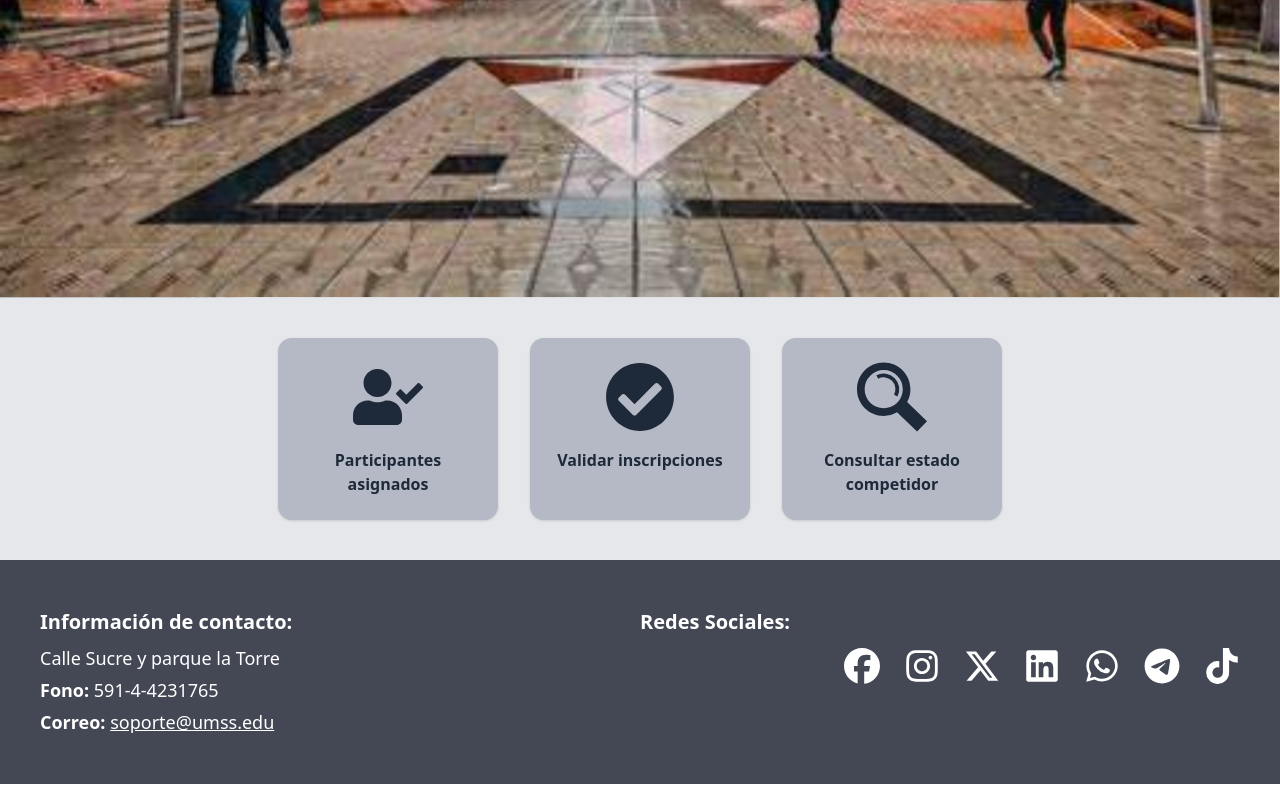
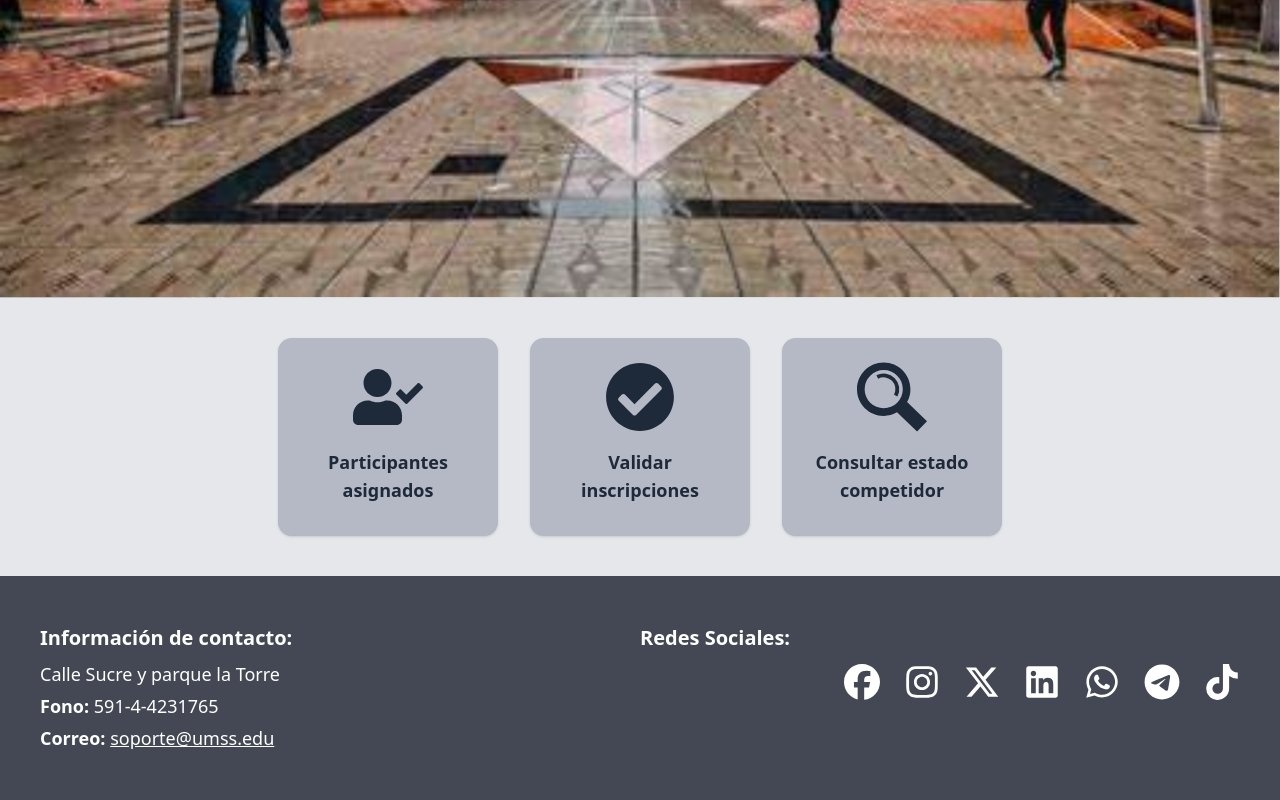
Before and after one commit to rolando2012/TechSprintFront, a Next.js app: page /tutor in a window 1280 px wide. Shown: the part 817-1617 px from the top of the page. Built offline with nearby package versions, Linux system fonts and the light colour scheme; no server answers; a web font is replaced by a local one.

Commit message:
refactor: mejorar la lógica de validación y optimizar la interfaz del tutor

```diff
--- a/src/app/cajero/page.tsx
+++ b/src/app/cajero/page.tsx
@@ -87,10 +87,7 @@ export default function CajeroPage() {
         year: 'numeric',
         month: 'long',
         day: 'numeric',
-        hour: '2-digit',
-        minute: '2-digit',
-        hour12: false,
-        timeZone: 'America/La_Paz'
+
       };
 
       // Formatear fechas para mostrar
@@ -117,9 +114,7 @@ export default function CajeroPage() {
               <p style="color: #0066cc; font-weight: bold; margin-top: 10px;">
                 📅 ${startFormatted}
               </p>
-              <p style="color: #666; margin-top: 10px; font-size: 0.9em;">
-                (Hora de Bolivia)
-              </p>
+
             </div>
           `,
           confirmButtonText: "Entendido"
@@ -143,9 +138,7 @@ export default function CajeroPage() {
               <p style="color: #cc0000; font-weight: bold; margin-top: 10px;">
                 📅 ${endFormatted}
               </p>
-              <p style="color: #666; margin-top: 10px; font-size: 0.9em;">
-                (Hora de Bolivia)
-              </p>
+
             </div>
           `,
           confirmButtonText: "Entendido"
--- a/src/app/tutor/page.tsx
+++ b/src/app/tutor/page.tsx
@@ -1,20 +1,236 @@
-'use client'
+"use client";
 
-import Image from 'next/image'
-import { FaUserCheck, FaCheckCircle, FaFileSignature } from 'react-icons/fa'
+import { useRouter } from "next/navigation";
+import Image from "next/image";
+import Link from "next/link";
+import Swal from "sweetalert2";
+import {
+  FaUserCheck,
+  FaCheckCircle,
+  FaFileSignature,
+} from "react-icons/fa";
 import { SiSearxng } from "react-icons/si";
-import Link from 'next/link'
 
 export default function TutorPage() {
+  const router = useRouter();
+
+  async function checkValidacion(): Promise<boolean> {
+    const BASE_URL = process.env.NEXT_PUBLIC_API_URL;
+
+    Swal.fire({
+      title: "Verificando fechas...",
+      allowOutsideClick: false,
+      didOpen: () => Swal.showLoading(),
+    });
+
+    try {
+      // Fetch con configuración para evitar cache
+      const res = await fetch(
+        `${BASE_URL}/consulta/competencia/validacion-etapa-general`,
+        {
+          method: 'GET',
+          headers: {
+            'Cache-Control': 'no-cache, no-store, must-revalidate',
+            'Pragma': 'no-cache',
+            'Expires': '0'
+          },
+          cache: 'no-store' // Next.js 15 cache configuration
+        }
+      );
+
+      if (!res.ok) {
+        throw new Error("No hay etapa de validación disponible.");
+      }
+
+      const data = await res.json();
+      const { competenciaNombre, validacionEtapa } = data;
+
+      // Validación de datos
+      if (!validacionEtapa || !validacionEtapa.fechaInicio || !validacionEtapa.horaInicio ||
+          !validacionEtapa.fechaFin || !validacionEtapa.horaFin) {
+        throw new Error("Datos de etapa de validación incompletos.");
+      }
+
+      // Función para convertir UTC a Bolivia (UTC-4)
+      const convertToBoliviaTime = (fechaUTC: string, horaUTC: string): Date => {
+        // Extraer fecha
+        const fecha = new Date(fechaUTC);
+
+        // Extraer hora (viene como "1970-01-01T04:00:00.000Z")
+        const horaDate = new Date(horaUTC);
+        const horas = horaDate.getUTCHours();
+        const minutos = horaDate.getUTCMinutes();
+        const segundos = horaDate.getUTCSeconds();
+
+        // Crear fecha completa en UTC
+        const fechaCompleta = new Date(Date.UTC(
+          fecha.getUTCFullYear(),
+          fecha.getUTCMonth(),
+          fecha.getUTCDate(),
+          horas,
+          minutos,
+          segundos
+        ));
+
+        // Convertir a hora Bolivia (UTC-4)
+        // Restamos 4 horas para obtener la hora local de Bolivia
+        const fechaBolivia = new Date(fechaCompleta.getTime() - (4 * 60 * 60 * 1000));
+
+        return fechaBolivia;
+      };
+
+      // Convertir fechas a hora Bolivia
+      const startBolivia = convertToBoliviaTime(validacionEtapa.fechaInicio, validacionEtapa.horaInicio);
+      const endBolivia = convertToBoliviaTime(validacionEtapa.fechaFin, validacionEtapa.horaFin);
+
+      // Obtener fecha actual en Bolivia
+      const nowUTC = new Date();
+      const nowBolivia = new Date(nowUTC.getTime() - (4 * 60 * 60 * 1000));
+
+      // Cerrar modal de loading
+      Swal.close();
+
+      // Opciones de formateo para Bolivia
+      const formatOptions: Intl.DateTimeFormatOptions = {
+        weekday: 'long',
+        year: 'numeric',
+        month: 'long',
+        day: 'numeric',
+
+      };
+
+      // Formatear fechas para mostrar
+      const startFormatted = startBolivia.toLocaleString("es-BO", formatOptions);
+      const endFormatted = endBolivia.toLocaleString("es-BO", formatOptions);
+
+      console.log('Fechas validación debug:', {
+        startUTC: validacionEtapa.fechaInicio,
+        horaUTC: validacionEtapa.horaInicio,
+        startBolivia: startBolivia.toISOString(),
+        nowBolivia: nowBolivia.toISOString(),
+        endBolivia: endBolivia.toISOString(),
+        startFormatted,
+        endFormatted
+      });
+
+      // Verificar estado de la etapa
+      if (nowBolivia < startBolivia) {
+        // Antes de la apertura
+        await Swal.fire({
+          icon: "info",
+          title: "Aún no disponible",
+          html: `
+            <div style="text-align: left; padding: 15px;">
+              <p><strong>La etapa de Validación de Requisitos de "${competenciaNombre}" se habilitará el:</strong></p>
+              <div style="background-color: #e3f2fd; padding: 15px; border-radius: 8px; margin: 15px 0;">
+                <p style="color: #1976d2; font-weight: bold; font-size: 1.1em; margin: 0;">
+                  📅 ${startFormatted}
+                </p>
+              </div>
+
+            </div>
+          `,
+          confirmButtonText: "Entendido",
+          confirmButtonColor: "#1976d2"
+        });
+        return false;
+      }
+
+      if (nowBolivia >= startBolivia && nowBolivia <= endBolivia) {
+        // Durante el periodo válido
+        return true;
+      }
+
+      if (nowBolivia > endBolivia) {
+        // Después de la fecha de fin
+        await Swal.fire({
+          icon: "warning",
+          title: "Período de validación finalizado",
+          html: `
+            <div style="text-align: left; padding: 15px;">
+              <p><strong>La etapa de Validación de Requisitos de "${competenciaNombre}" finalizó el:</p>
+              <div style="background-color: #fff3e0; padding: 15px; border-radius: 8px; margin: 15px 0;">
+                <p style="color: #f57c00; font-weight: bold; font-size: 1.1em; margin: 0;">
+                  📅 ${endFormatted}
+                </p>
+              </div>
+
+            </div>
+          `,
+          confirmButtonText: "Entendido",
+          confirmButtonColor: "#f57c00"
+        });
+        return false;
+      }
+
+      return false;
+
+    } catch (err: any) {
+      // Cerrar loading y mostrar error
+      Swal.close();
+
+      console.error('Error en checkValidacion:', err);
+
+      await Swal.fire({
+        icon: "error",
+        title: "Error de conexión",
+        html: `
+          <div style="text-align: left; padding: 15px;">
+            <p><strong>No se pudo verificar las fechas de validación:</strong></p>
+            <div style="background-color: #ffebee; padding: 15px; border-radius: 8px; margin: 15px 0;">
+              <p style="color: #d32f2f; font-weight: bold; margin: 0;">
+                ${err.message || "Error desconocido al conectar con el servidor."}
+              </p>
+            </div>
+            <p style="color: #666; font-size: 0.9em; text-align: center;">
+              Por favor, verifica tu conexión a internet y vuelve a intentar.
+            </p>
+          </div>
+        `,
+        confirmButtonText: "Reintentar",
+        confirmButtonColor: "#d32f2f",
+        showCancelButton: true,
+        cancelButtonText: "Volver"
+      });
+
+      return false;
+    }
+  }
+
+  const handleValidar = async () => {
+    try {
+      const isAvailable = await checkValidacion();
+      if (isAvailable) {
+        router.push("/tutor/validar");
+      }
+    } catch (error) {
+      console.error('Error al verificar validación:', error);
+    }
+  };
+
   const options = [
-    { icon: <FaUserCheck size={70} />, label: 'Participantes asignados',ruta:'/tutor/competidores' },
-    { icon: <FaCheckCircle size={70} />, label: 'Validar inscripciones',ruta:'/tutor/validar' },
-    { icon: <SiSearxng size={70} />, label: 'Consultar estado competidor',ruta:'/tutor/consulta' },
-  ]
+    {
+      icon: <FaUserCheck size={70} />,
+      label: "Participantes asignados",
+      ruta: "/tutor/competidores",
+      type: "link",
+    },
+    {
+      icon: <FaCheckCircle size={70} />,
+      label: "Validar inscripciones",
+      type: "button",
+      onClick: handleValidar,
+    },
+    {
+      icon: <SiSearxng size={70} />,
+      label: "Consultar estado competidor",
+      ruta: "/tutor/consulta",
+      type: "link",
+    },
+  ];
 
   return (
-    <>
-      <main className="min-h-screen bg-gray-100">
+    <main className="min-h-screen bg-gray-100 flex flex-col">
       {/* Imagen UMSS */}
       <section className="w-full">
         <Image
@@ -23,25 +239,51 @@ export default function TutorPage() {
           width={1200}
           height={500}
           className="w-full h-auto object-cover"
+          priority
         />
       </section>
 
+
       {/* Opciones del Tutor */}
-        <section className="bg-gray-200 py-10 px-4 flex flex-col md:flex-row justify-center gap-8">
-          {options.map(({ icon, label,ruta }) => (
+      <section className="bg-gray-200 py-10 px-4 flex flex-col md:flex-row justify-center gap-8 flex-1 items-center">
+        {options.map((opt) =>
+          opt.type === "link" ? (
             <Link
-              href={ruta}
-              key={label}
+              href={opt.ruta!}
+              key={opt.label}
               className="bg-bright-gray-300  rounded-xl p-6 w-full max-w-[220px] flex flex-col items-center
                   shadow hover:shadow-md cursor-pointer hover:bg-bright-gray-400
-                  transition-all transform hover:scale-105 active:scale-95"
+                  transition-all transform hover:scale-105 active:scale-95 focus:outline-none focus:ring-4 focus:ring-blue-300"
+              aria-label={opt.label}
             >
-              <div className="text-6xl mb-4 text-gray-800">{icon}</div>
-              <p className="font-semibold text-center text-gray-800">{label}</p>
+              <div className="text-6xl mb-4 text-gray-800 group-hover:text-gray-700 transition-colors">
+                {opt.icon}
+              </div>
+              <p className="font-semibold text-center text-gray-800 text-lg mb-2">
+                {opt.label}
+              </p>
+
             </Link>
-          ))}
+          ) : (
+            <button
+              key={opt.label}
+              onClick={opt.onClick}
+              className="bg-bright-gray-300  rounded-xl p-6 w-full max-w-[220px] flex flex-col items-center
+                  shadow hover:shadow-md cursor-pointer hover:bg-bright-gray-400
+                  transition-all transform hover:scale-105 active:scale-95 focus:outline-none focus:ring-4 focus:ring-blue-300"
+              aria-label={opt.label}
+            >
+              <div className="text-6xl mb-4 text-gray-800 group-hover:text-gray-700 transition-colors">
+                {opt.icon}
+              </div>
+              <p className="font-semibold text-center text-gray-800 text-lg mb-2">
+                {opt.label}
+              </p>
+
+            </button>
+          )
+        )}
       </section>
     </main>
-    </>
-  )
+  );
 }
```
Lines whose indentation alone changed are shown as unchanged.
